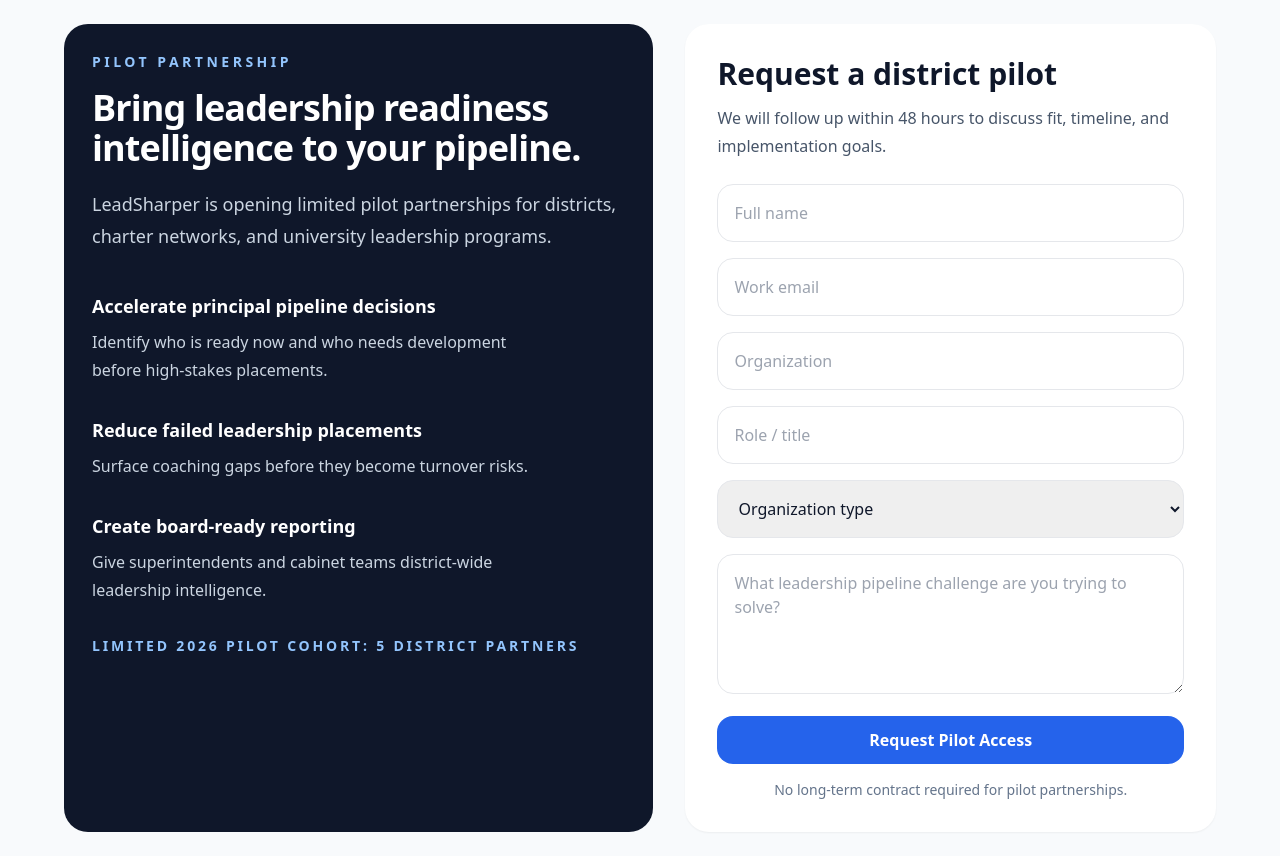
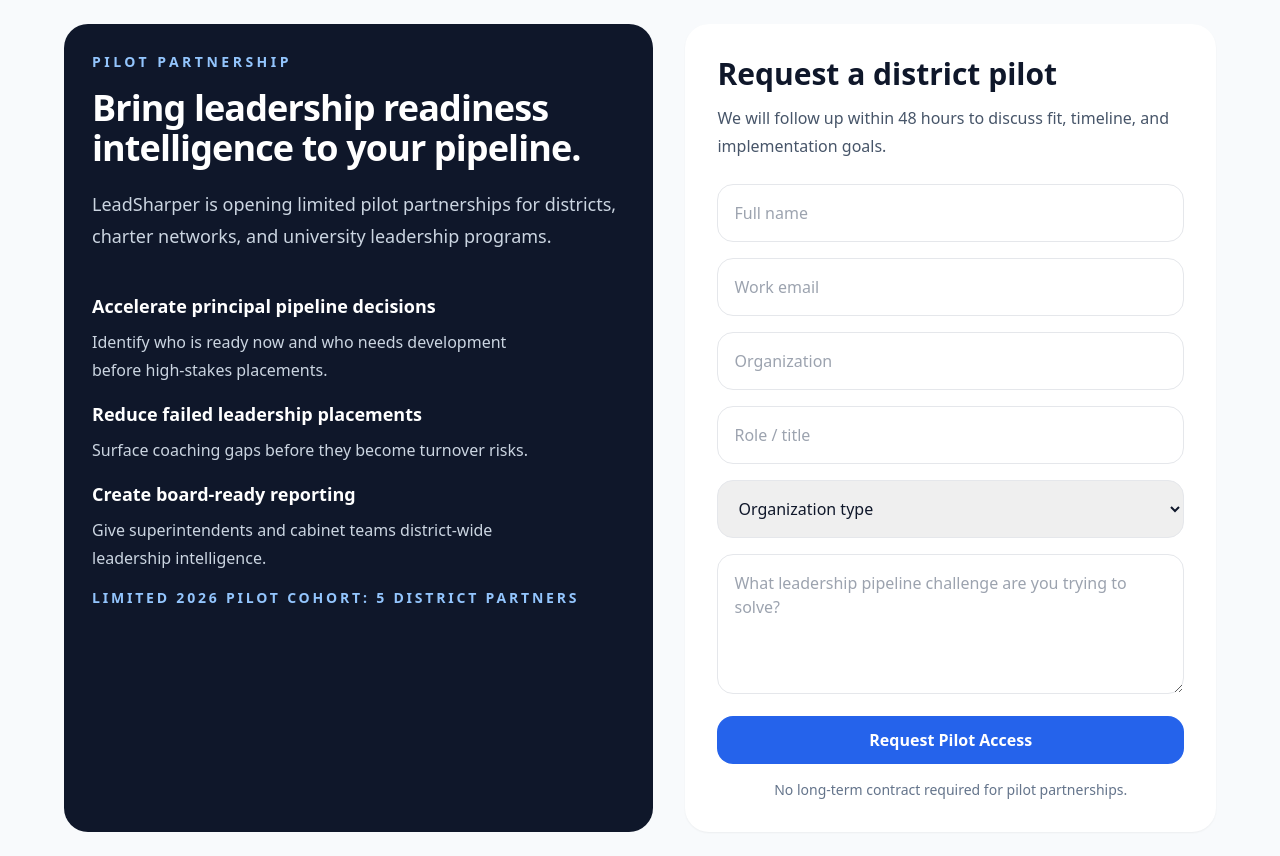
Before and after one commit to jmarc296-jpg/instructional-leadership-practice, a Next.js app: page /pilot in a window 1280 px wide. Built offline with nearby package versions, Linux system fonts and the light colour scheme.

Commit message:
Convert pilot outcomes into premium feature cards

```diff
--- a/app/pilot/page.tsx
+++ b/app/pilot/page.tsx
@@ -50,7 +50,7 @@ export default function PilotPage() {
             LeadSharper is opening limited pilot partnerships for districts, charter networks, and university leadership programs.
           </p>
 
-          <div className="mt-10 space-y-8">
+          <div className="mt-10 grid gap-4">
             <div>
               <h3 className="text-lg font-semibold text-white">
                 Accelerate principal pipeline decisions
```
